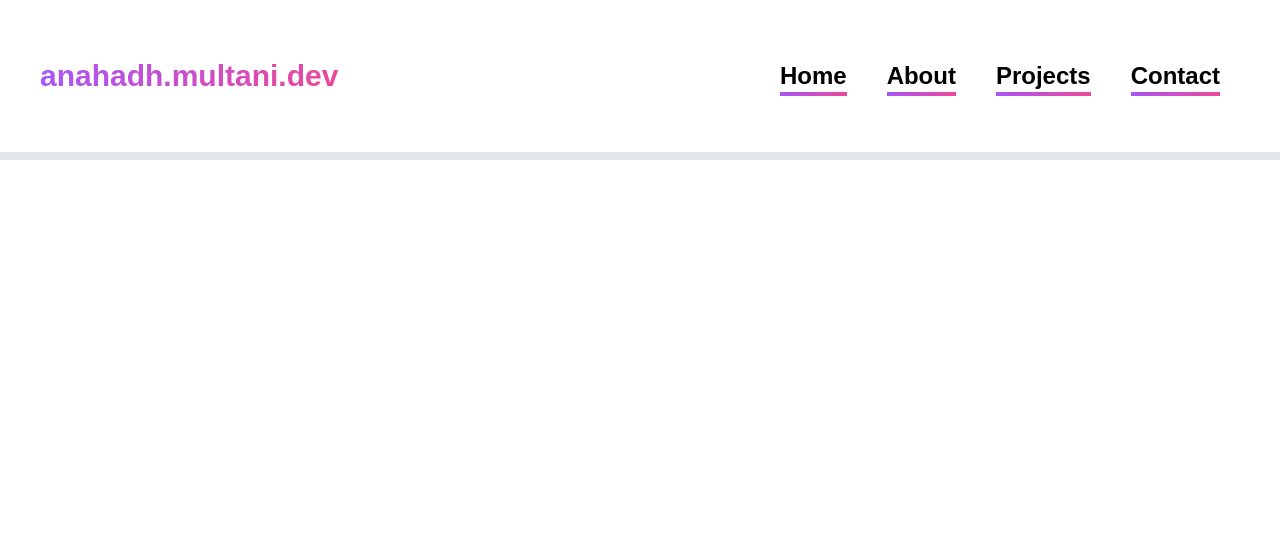
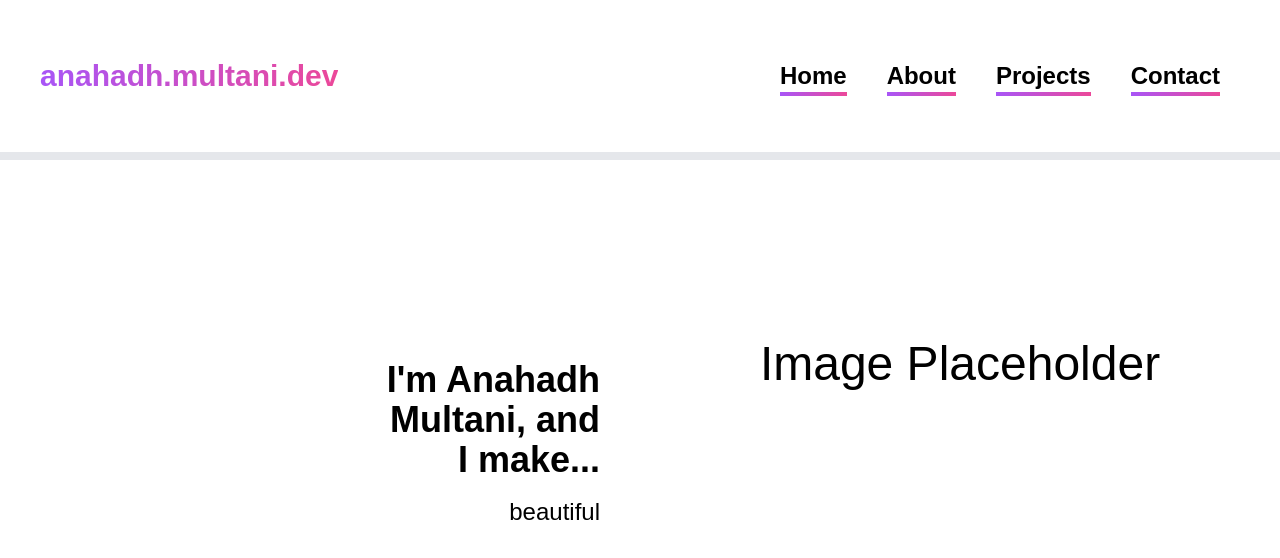
Before and after one commit to anahadh/anahadh-multani-dev, a Next.js app: page / in a window 1280 px wide. Shown: the top 558 px of the page. Built offline with nearby package versions, Linux system fonts and the light colour scheme.

Commit message:
created a word changer which changes adjectives on the landing page over time

```diff
--- /dev/null
+++ b/app/WordChanger.tsx
@@ -0,0 +1,24 @@
+'use client';
+import React from 'react'
+
+type WordChangerProps = {
+  styles?: string;
+}
+
+export const WordChanger: React.FC<WordChangerProps> = ({ styles }: WordChangerProps) => {
+  const adjectives =["impactful", "revenue generating", "beautiful"];
+
+  const [adjectiveNum, setAdjectiveNum] = React.useState(0);
+
+  React.useEffect(() => {
+    const interval = setInterval(() => {
+      setAdjectiveNum(prev => (prev + 1 % adjectives.length))
+    }, 2000);
+
+    return () => clearInterval(interval);
+  }, []);
+
+  return (
+    <p className={'mt-4 text-2xl mb-40' + styles}>{adjectives[adjectiveNum]}</p>
+  )
+}
--- a/app/page.tsx
+++ b/app/page.tsx
@@ -1,9 +1,16 @@
-import Image from "next/image";
+import React from 'react';
+import { WordChanger } from './WordChanger';
 
 export default function Home() {
   return (
-    <div>
-
+    <div className='flex flex-row w-screen'>
+      <div className='flex flex-col items-end p-10 ml-auto w-1/2'>
+        <h1 className='text-4xl font-bold mt-40 w-2/5 text-right'>I'm Anahadh Multani, and I make...</h1>
+        <WordChanger styles={'bg-gradient-to-r from-purple-500 to-pink-500'} />
+      </div>
+      <div className="flex justify-center items-center w-1/2 mx-auto">
+        <p className='text-5xl'>Image Placeholder</p>
+      </div>
     </div>
   );
 }
```
